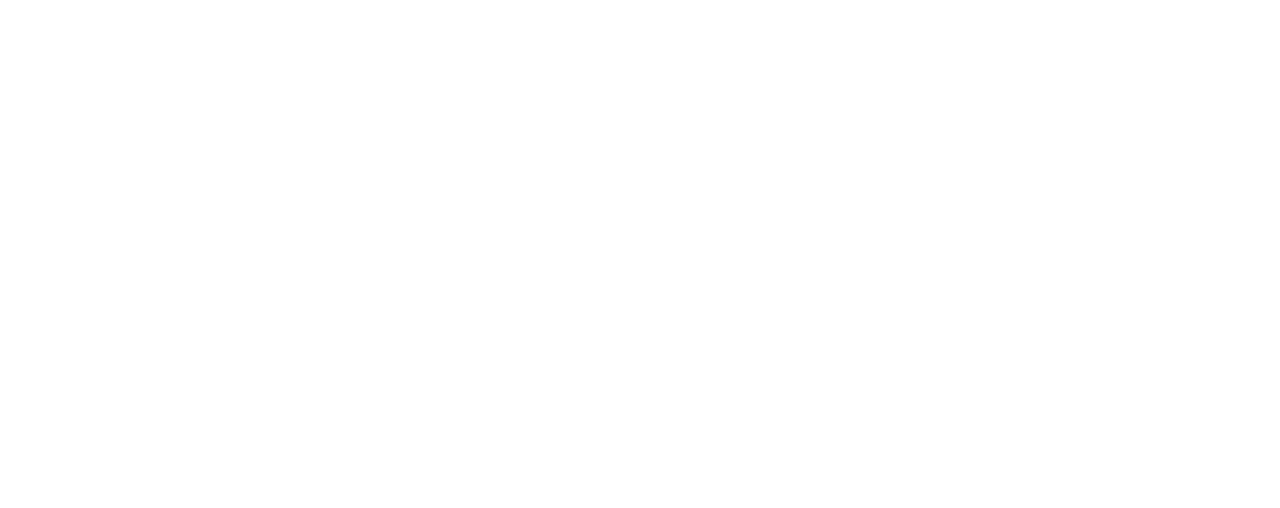
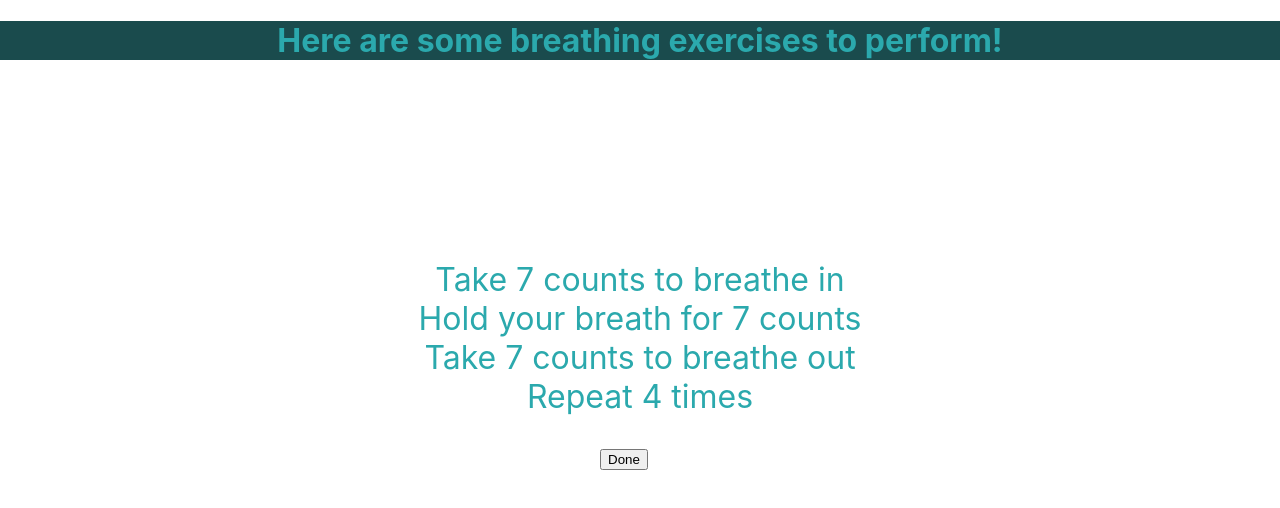
Before and after one commit to shahm5/ADHDPlaybackTool, a React (Create React App) app in the folder adhd-playback-tool/: page /pause in a window 1280 px wide. Shown: the top 508 px of the page. Built offline with nearby package versions, Linux system fonts and the light colour scheme.

Commit message:
implemented different pause screens

```diff
--- a/adhd-playback-tool/src/App.js
+++ b/adhd-playback-tool/src/App.js
@@ -3,6 +3,10 @@
 import {BrowserRouter, Switch, Route} from 'react-router-dom';
 import { Video } from './Video';
 import { HomePage } from './HomePage';
+import { Pause } from './Pause';
+import { Reflection } from './Reflection';
+import { Breathing } from './Breathing';
+import { Exercises } from './Exercises';
 
 function App() {
   return (
@@ -10,7 +14,12 @@
       <Switch>
         <Route path='/' exact componenent={HomePage}/>
         <Route path='/home' exact component={HomePage}/>
-        <Route path='/video' exact component={Video}/>
+        <Route path='/video' component={Video}/>
+        <Route path='/pause' component={Pause}/>
+        <Route path='/reflection' component={Reflection}/>
+        <Route path='/breathing' component={Breathing}/>
+        <Route path='/exercises' component={Exercises}/>
+        {/* make a route for homepage */}
       </Switch>
     </BrowserRouter>
   );
--- /dev/null
+++ b/adhd-playback-tool/src/Breathing.js
@@ -0,0 +1,18 @@
+import React from 'react';
+import './styles/Breathing.css';
+
+export const Breathing = () => {
+    return (
+        <div>
+            <h1>Here are some breathing exercises to perform!</h1>
+            <p>
+                Take 7 counts to breathe in<br/>
+                Hold your breath for 7 counts<br/>
+                Take 7 counts to breathe out <br/>
+                Repeat 4 times<br/>
+            </p>
+            <button name="button">Done</button>
+        </div>
+
+    );
+}
--- /dev/null
+++ b/adhd-playback-tool/src/Exercises.js
@@ -0,0 +1,18 @@
+import React from 'react';
+import './styles/Exercises.css';
+
+export const Exercises = () => {
+    return (
+        <div>
+            <h1>Here are some physical exercises to perform!</h1>
+            <p>
+                5 jumping jacks<br/>
+                5 pushups<br/>
+                5 squats<br/>
+                Repeat 5 times<br/>
+            </p>
+            <button name="button">Done</button>
+        </div>
+
+    );
+}
--- a/adhd-playback-tool/src/HomePage.js
+++ b/adhd-playback-tool/src/HomePage.js
@@ -1,5 +1,5 @@
 import React from 'react';
 
 export const HomePage = () => {
-    return <p>home</p>
+    return (<div>Hello World</div>)
 }
--- /dev/null
+++ b/adhd-playback-tool/src/Pause.js
@@ -0,0 +1,17 @@
+import React from 'react';
+import { Reflection } from './Reflection';
+import { Breathing } from './Breathing';
+import { Exercises } from './Exercises';
+
+export const Pause = () => {
+    const pickPause = () => {
+        let pages, count
+        pages = [<Reflection/>, <Breathing/>, <Exercises/>];
+        count = Math.floor(Math.random() * pages.length);
+        return pages[count];
+        //condition ? true: false
+    }
+    return <div>
+        {pickPause()}
+    </div>
+}
--- /dev/null
+++ b/adhd-playback-tool/src/Reflection.js
@@ -0,0 +1,18 @@
+import React from 'react';
+import './styles/Reflection.css';
+
+export const Reflection = () => {
+    return (
+        <div>
+            <h1>Take a few minutes to reflect on what has been taught so far</h1>
+            <form action="//www.html.am/html-codes/textboxes/submitted.cfm">
+                <textarea name="myTextBox" cols="50" rows="5">
+                    Enter some text...
+                </textarea>
+                <br />
+                <input type="submit" />
+            </form>
+        </div>
+
+    );
+}
--- /dev/null
+++ b/adhd-playback-tool/src/styles/Breathing.css
@@ -0,0 +1,14 @@
+h1 {
+    text-align: center;
+    background-color: rgb(26, 75, 77);
+    color: rgb(43, 169, 173);
+}
+p{
+    text-align: center;
+    margin-top: 200px;
+    font-size: xx-large;
+    color: rgb(43, 169, 173);
+}
+button{
+    margin-left: 600px;
+}
--- /dev/null
+++ b/adhd-playback-tool/src/styles/Exercises.css
@@ -0,0 +1,14 @@
+h1 {
+    text-align: center;
+    background-color: rgb(26, 75, 77);
+    color: rgb(43, 169, 173);
+}
+p{
+    text-align: center;
+    margin-top: 200px;
+    font-size: xx-large;
+    color: rgb(43, 169, 173);
+}
+button{
+    margin-left: 600px;
+}
--- /dev/null
+++ b/adhd-playback-tool/src/styles/Reflection.css
@@ -0,0 +1,9 @@
+h1 {
+    text-align: center;
+    background-color: rgb(26, 75, 77);
+    color: rgb(43, 169, 173);
+}
+form{
+    margin-top: 200px;
+    margin-left: 450px;
+}
```
Also changed, not shown: 1 other file (tests, documents, lock files or other folders).
